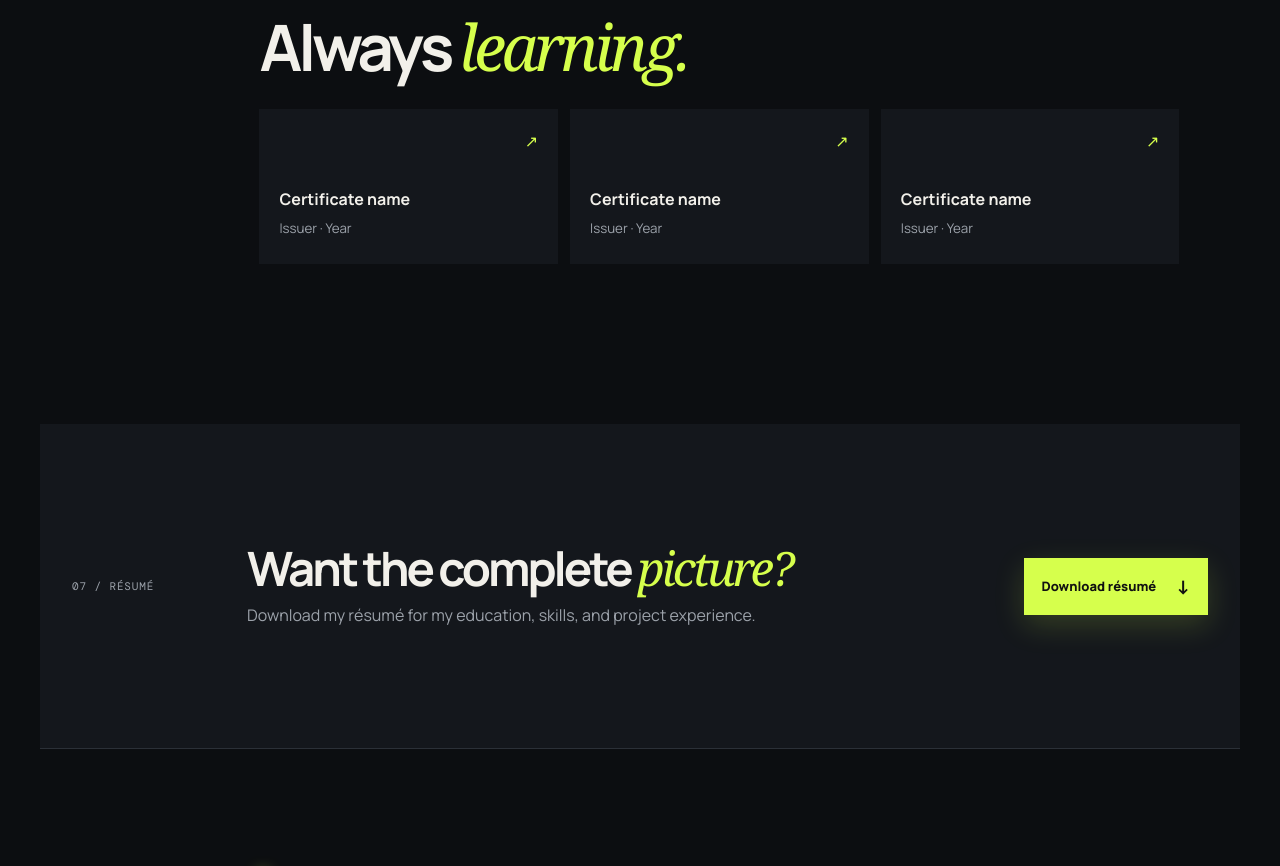
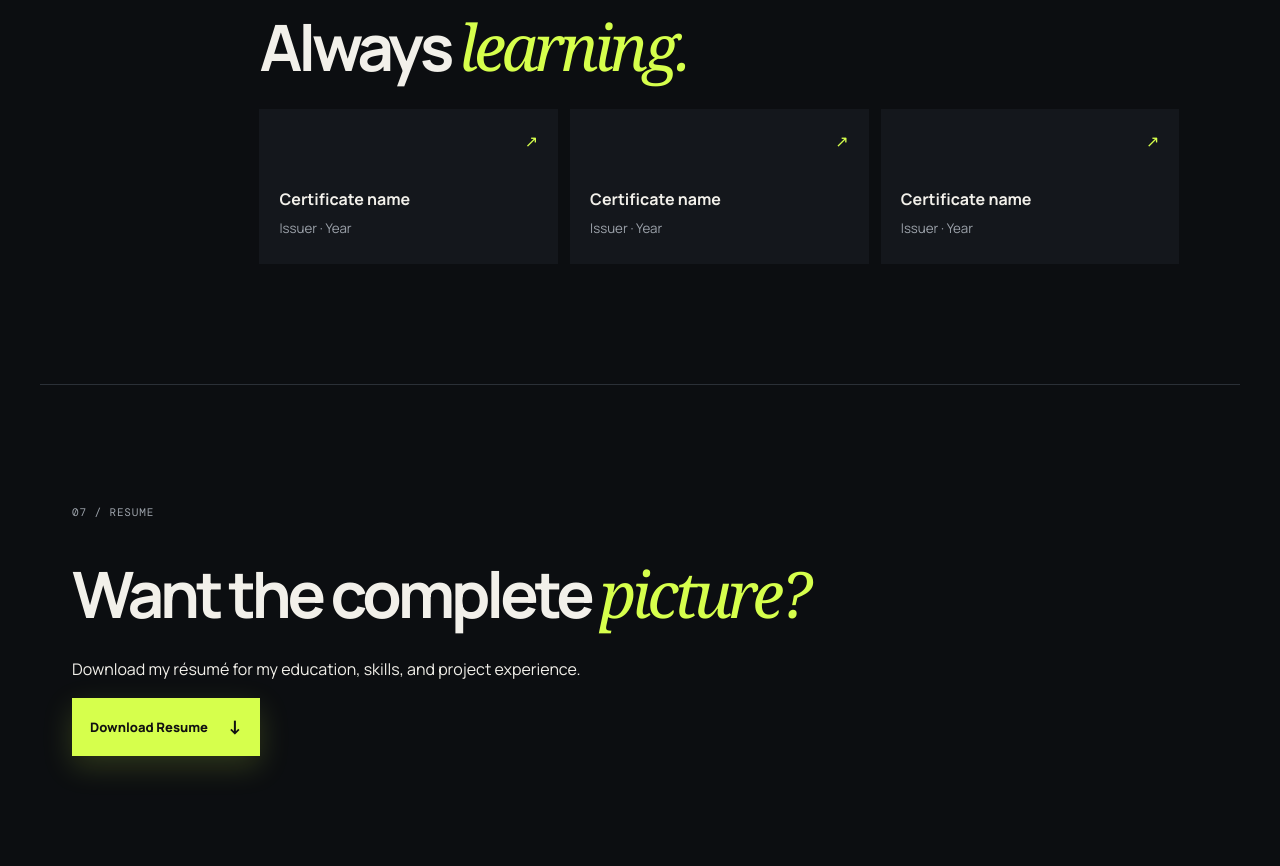
Before and after one commit to basavarajbiradar255-cmyk/my-portfolio, a plain HTML site: page index.html in a window 1280 px wide. Shown: the part 4665-5531 px from the top of the page. Drawn offline with nearby package versions, Linux system fonts and the light colour scheme.

Commit message:
Fix resume file path and capitalization in index.html

```diff
--- a/index.html
+++ b/index.html
@@ -30,8 +30,8 @@
         <h1>Hi, I’m <em>Basavaraj</em><br />Biradar.</h1>
         <p class="hero-text">A Computer Science Engineering student and aspiring software developer who enjoys building practical solutions and solving problems with Java.</p>
         <div class="hero-actions">
-          <!-- Put your resume PDF at assets/resume.pdf, then this button will work. -->
-          <a class="button primary" href="assets/resume.pdf" download>Download résumé <span>↓</span></a>
+          <!-- Put your Resume PDF at assets/Resume.pdf, then this button will work. -->
+          <a class="button primary" href="assets/Resume.pdf" download>Download résumé <span>↓</span></a>
           <a class="button ghost" href="#projects">View projects <span>↘</span></a>
         </div>
       </div>
@@ -73,7 +73,7 @@
         <div class="project-list">
           <article class="project-card featured"><div class="project-visual circuit"><span>01</span><div class="road"></div></div><div class="project-info"><p class="project-type">Embedded Systems · Arduino</p><h3>Lane Departure Warning System</h3><p>A safety-focused prototype that detects lane drift and gives the driver a real-time alert.</p><div class="tags"><span>Arduino</span><span>Sensors</span><span>C++</span></div><a href="https://github.com/YOUR_USERNAME/lane-departure-warning" target="_blank" rel="noreferrer">View project ↗</a></div></article>
           <article class="project-card"><div class="project-visual coffee"><span>02</span><div class="cup">☕</div></div><div class="project-info"><p class="project-type">Embedded Systems</p><h3>Coffee Vending Machine</h3><p>An automated vending-machine concept designed to make a selected coffee order with simple controls.</p><div class="tags"><span>Arduino</span><span>Hardware</span><span>Automation</span></div><a href="https://github.com/YOUR_USERNAME/coffee-vending-machine" target="_blank" rel="noreferrer">View project ↗</a></div></article>
-          <article class="project-card"><div class="project-visual ai"><span>03</span><div class="spark">✦</div></div><div class="project-info"><p class="project-type">Web Application · In progress</p><h3>PrepGenius AI</h3><p>An AI-powered platform to help students practise aptitude, prepare for interviews, and improve resumes.</p><div class="tags"><span>JavaScript</span><span>Python</span><span>AI</span></div><a href="https://github.com/YOUR_USERNAME/prepgenius-ai" target="_blank" rel="noreferrer">View project ↗</a></div></article>
+          <article class="project-card"><div class="project-visual ai"><span>03</span><div class="spark">✦</div></div><div class="project-info"><p class="project-type">Web Application · In progress</p><h3>PrepGenius AI</h3><p>An AI-powered platform to help students practise aptitude, prepare for interviews, and improve Resumes.</p><div class="tags"><span>JavaScript</span><span>Python</span><span>AI</span></div><a href="https://github.com/YOUR_USERNAME/prepgenius-ai" target="_blank" rel="noreferrer">View project ↗</a></div></article>
         </div>
       </div>
     </section>
@@ -84,7 +84,7 @@
 
     <section id="certifications" class="section"><p class="section-number">06 / CERTIFICATIONS</p><div class="section-content reveal"><h2>Always <em>learning.</em></h2><!-- Add your actual certificates and credential links below. --><div class="cert-grid"><a href="#" aria-label="Replace with your certificate link"><span>↗</span><p>Certificate name</p><small>Issuer · Year</small></a><a href="#" aria-label="Replace with your certificate link"><span>↗</span><p>Certificate name</p><small>Issuer · Year</small></a><a href="#" aria-label="Replace with your certificate link"><span>↗</span><p>Certificate name</p><small>Issuer · Year</small></a></div></div></section>
 
-    <section id="resume" class="section resume-banner reveal"><p class="section-number">07 / RÉSUMÉ</p><div><h2>Want the complete <em>picture?</em></h2><p>Download my résumé for my education, skills, and project experience.</p></div><a class="button primary" href="assets/resume.pdf" download>Download résumé <span>↓</span></a></section>
+    <section id="Resume" class="section Resume-banner reveal"><p class="section-number">07 / RESUME</p><div><h2>Want the complete <em>picture?</em></h2><p>Download my résumé for my education, skills, and project experience.</p></div><a class="button primary" href="assets/Resume.pdf" download>Download Resume <span>↓</span></a></section>
 
     <section id="contact" class="section contact"><p class="section-number">08 / CONTACT</p><div class="contact-body reveal"><p class="eyebrow"><span></span> Let’s connect</p><h2>Let’s build something <em>meaningful.</em></h2><!-- Replace the email address and social profile URLs. --><a class="email" href="mailto:your.email@example.com">your.email@example.com <span>↗</span></a><div class="socials"><a href="https://linkedin.com/in/YOUR_USERNAME" target="_blank" rel="noreferrer">LinkedIn</a><a href="https://github.com/YOUR_USERNAME" target="_blank" rel="noreferrer">GitHub</a><a href="https://leetcode.com/YOUR_USERNAME" target="_blank" rel="noreferrer">LeetCode</a></div></div></section>
   </main>
```
